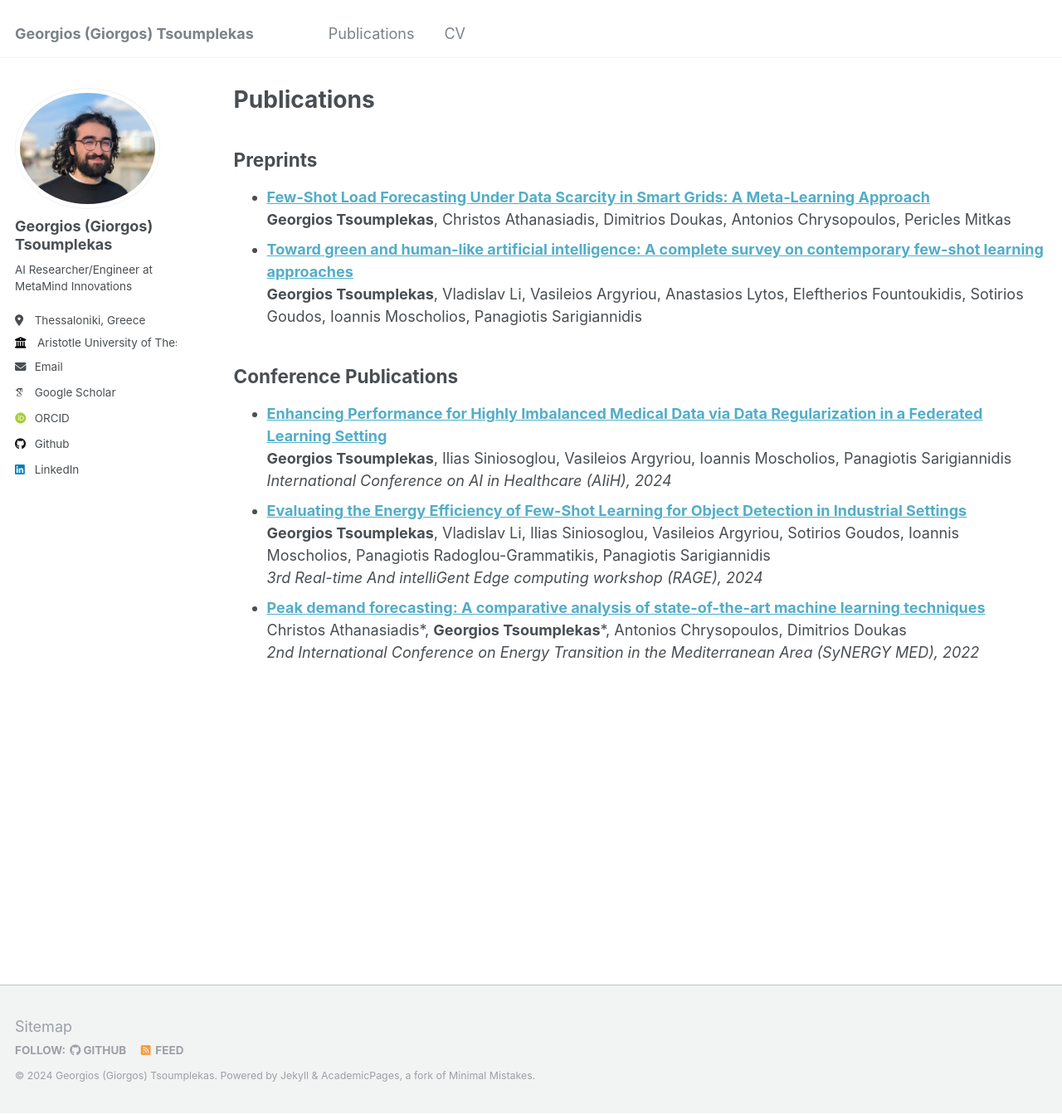
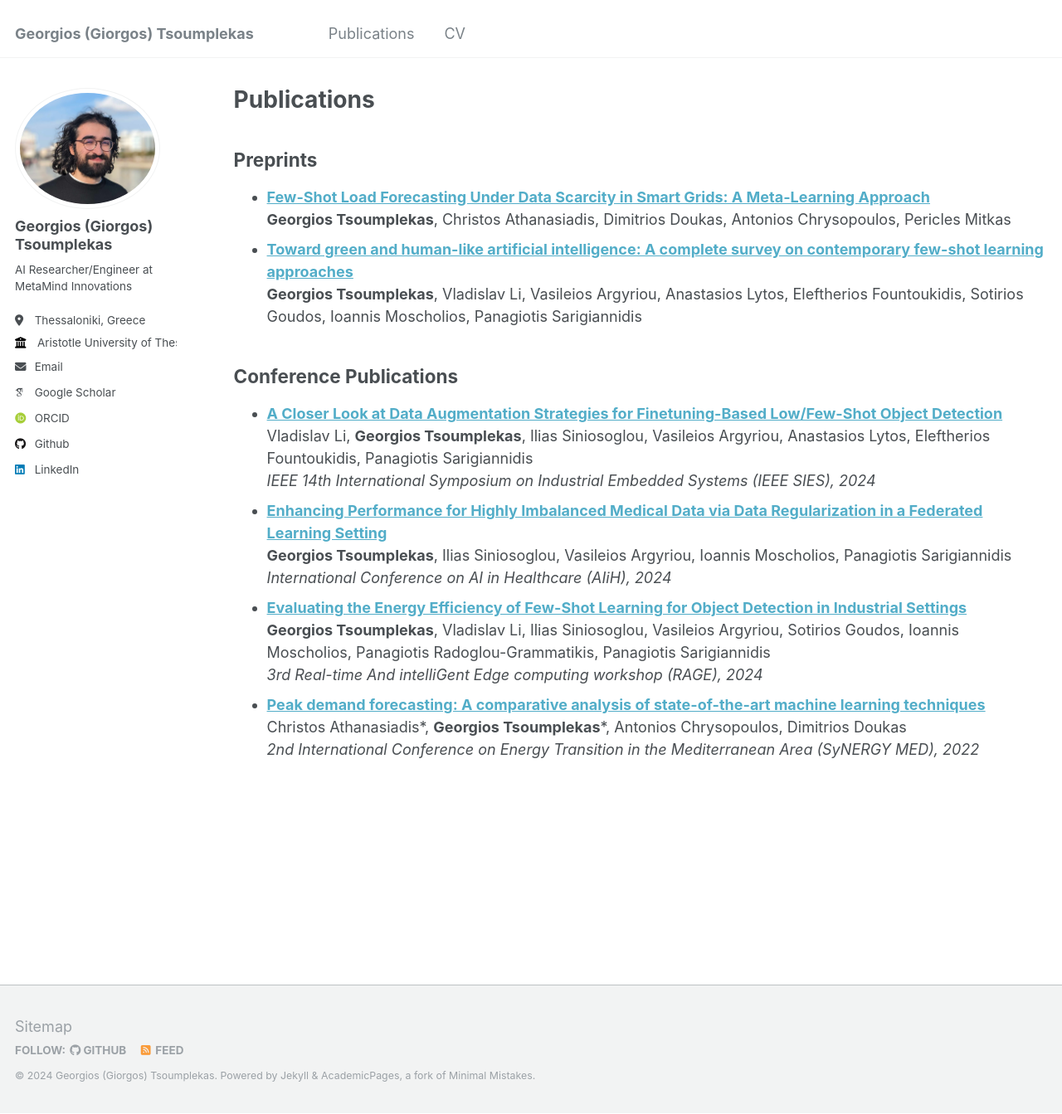
Before and after one commit to GeorgeTsoumplekas/GeorgeTsoumplekas.github.io, a Jekyll site: the page built from _pages/publications.md, in a window 1280 px wide and 1343 px high. Shown: the whole window at 83% size. Built offline with Jekyll 4.4.1, drawn with Linux system fonts in a browser that asks for light colours; some web fonts are replaced.

Commit message:
Update publications.md

```diff
--- a/_pages/publications.md
+++ b/_pages/publications.md
@@ -12,6 +12,7 @@ Preprints
 
 Conference Publications
 ------------
+- **[A Closer Look at Data Augmentation Strategies for Finetuning-Based Low/Few-Shot Object Detection](https://arxiv.org/pdf/2408.10940)** <br> Vladislav Li, **Georgios Tsoumplekas**, Ilias Siniosoglou, Vasileios Argyriou, Anastasios Lytos, Eleftherios Fountoukidis, Panagiotis Sarigiannidis <br> <em> IEEE 14th International Symposium on Industrial Embedded Systems (IEEE SIES), 2024 </em>
 - **[Enhancing Performance for Highly Imbalanced Medical Data via Data Regularization in a Federated Learning Setting](https://arxiv.org/pdf/2405.20430)** <br> **Georgios Tsoumplekas**, Ilias Siniosoglou, Vasileios Argyriou, Ioannis Moscholios, Panagiotis Sarigiannidis <br> <em> International Conference on AI in Healthcare (AIiH), 2024 </em>
 - **[Evaluating the Energy Efficiency of Few-Shot Learning for Object Detection in Industrial Settings](https://arxiv.org/pdf/2403.06631)** <br> **Georgios Tsoumplekas**, Vladislav Li, Ilias Siniosoglou, Vasileios Argyriou, Sotirios Goudos, Ioannis Moscholios, Panagiotis Radoglou-Grammatikis, Panagiotis Sarigiannidis <br> <em> 3rd Real-time And intelliGent Edge computing workshop (RAGE), 2024 </em>
 - **[Peak demand forecasting: A comparative analysis of state-of-the-art machine learning techniques](https://ieeexplore.ieee.org/abstract/document/9941434)** <br> Christos Athanasiadis\*, **Georgios Tsoumplekas**\*, Antonios Chrysopoulos, Dimitrios Doukas <br> <em> 2nd International Conference on Energy Transition in the Mediterranean Area (SyNERGY MED), 2022 </em>
```
